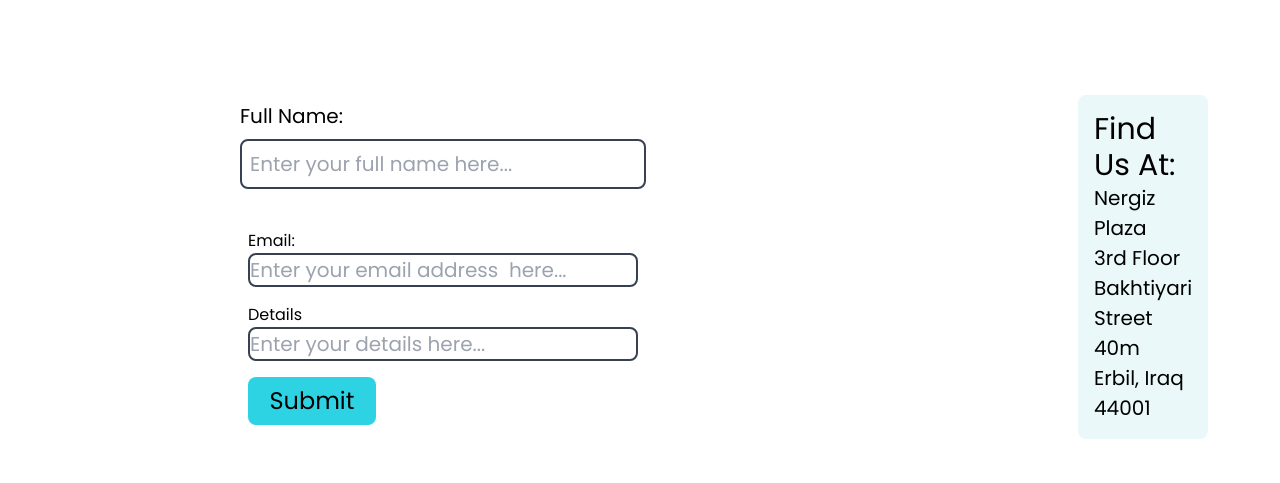
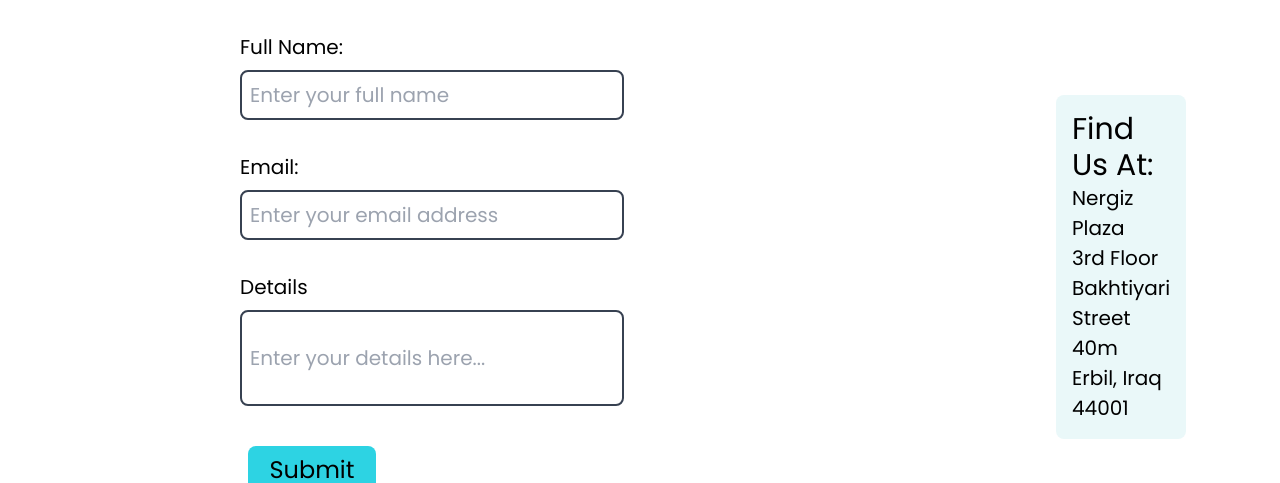
Before and after one commit to AllanSaleh/capstone-project-online-healing, a React (Create React App) app: page / in a window 1280 px wide. Shown: the part 893-1376 px from the top of the page. Built offline with nearby package versions, Linux system fonts and the light colour scheme.

Commit message:
done with second half of contact

```diff
--- a/src/Components/Contact Page/SecondSection.js
+++ b/src/Components/Contact Page/SecondSection.js
@@ -4,28 +4,27 @@ import ContactPic from './ContactPic.svg';
 export default function SecondSection() {
   return (
     <div className="flex  px-sides h-section items-center">
-      <div className=" flex flex-col p-28 mr-80">
-        <form>
+      <form className=" flex flex-col p-28 mr-80">
         <div className="mb-8">
           <label className="mb-2 block text-paragraph">Full Name: </label>
           <input
-              className="p-2 w-full text-paragraph text-gray-700 rounded-lg border-2 border-gray-700"
-              placeholder="Enter your full name here..."
+            className="p-2 w-96 text-paragraph text-gray-700 rounded-lg border-2 border-gray-700"
+            placeholder="Enter your full name"
           />
         </div>
 
-          <div className="p-2">
-            <label>Email: </label>
+        <div className="mb-8">
+          <label className="mb-2 block text-paragraph">Email: </label>
           <input
-              className=" text-paragraph text-gray-700 rounded-lg border-2 border-gray-700"
-              placeholder="Enter your email address  here..."
+            className="p-2 w-96 text-paragraph text-gray-700 rounded-lg border-2 border-gray-700"
+            placeholder="Enter your email address"
           />
         </div>
 
-          <div className="p-2">
-            <label>Details</label>
+        <div className="mb-8">
+          <label className="mb-2 block text-paragraph" >Details</label>
           <input
-              className="text-paragraph text-gray-700 rounded-lg border-2 border-gray-700"
+            className="p-2 w-96 h-24 text-paragraph text-gray-700 rounded-lg border-2 border-gray-700 text-left"
             placeholder="Enter your details here..."
           />
         </div>
@@ -39,7 +38,7 @@ export default function SecondSection() {
           </button>
         </div>
       </form>
-      </div>
+
       <div className="bg-blue-light rounded-lg p-4">
         <div className="text-3xl">Find Us At:</div>
         <div className="text-paragraph">Nergiz Plaza</div>
```
Lines whose indentation alone changed are shown as unchanged.
